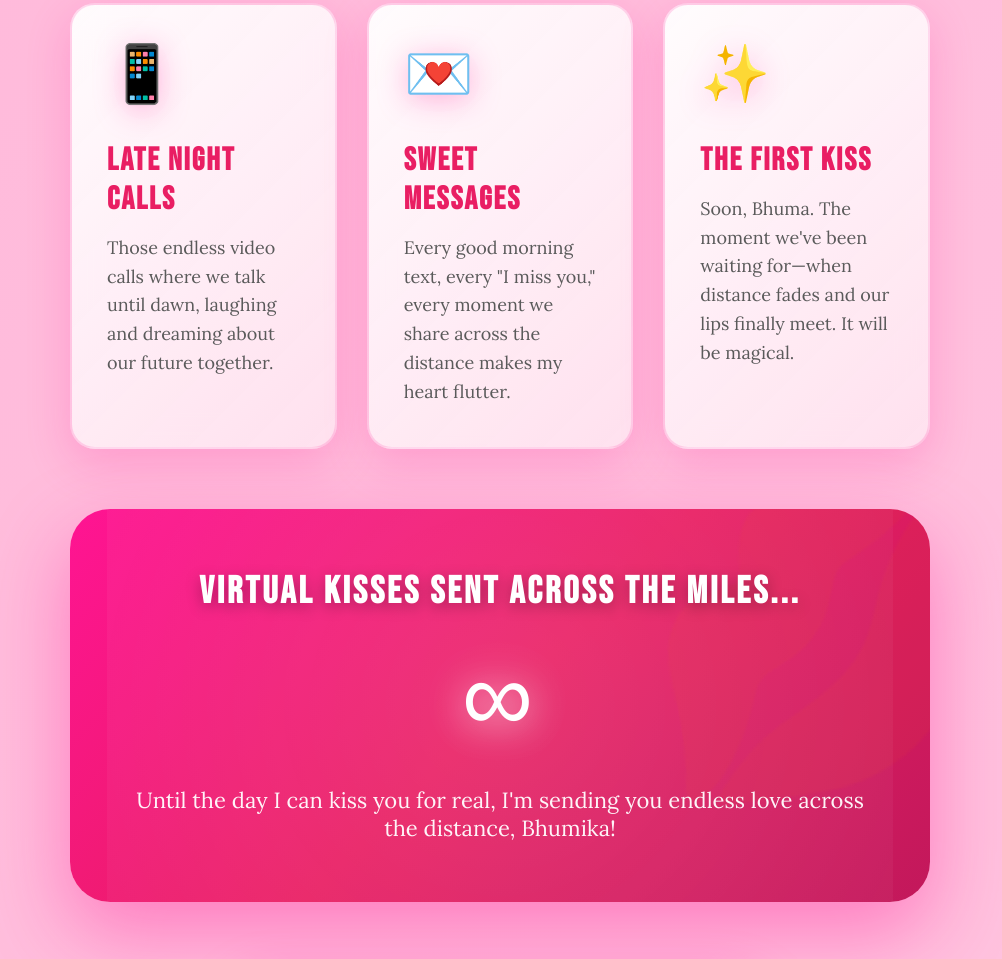
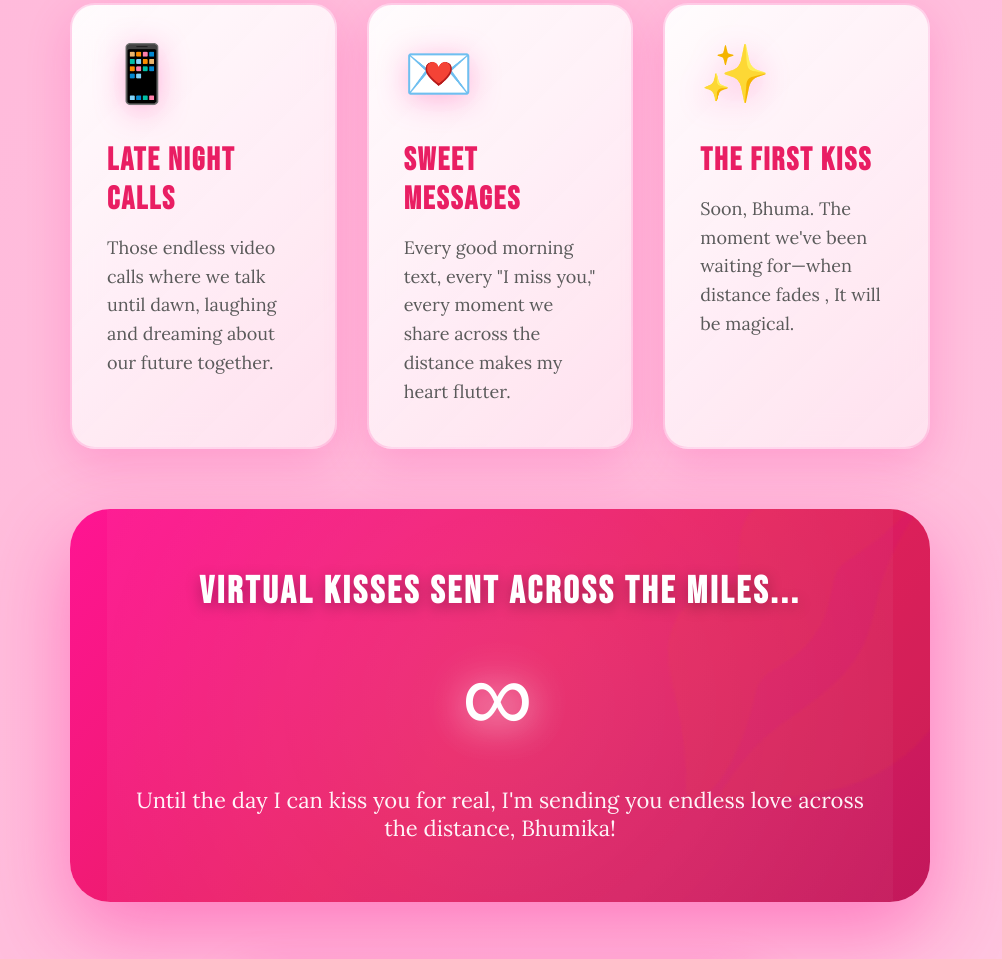
Before and after one commit to quantummonk013-oss/kissday, a plain HTML site: page index.html in a window 1280 px wide. Shown: the part 1797-2756 px from the top of the page, without its empty margins (140-1142 px from the left). Drawn offline with Linux system fonts and the light colour scheme.

Commit message:
Update index.html

```diff
--- a/index.html
+++ b/index.html
@@ -593,7 +593,7 @@
                 <div class="memory-item">
                     <span class="memory-icon">✨</span>
                     <h3>The First Kiss</h3>
-                    <p>Soon, Bhuma. The moment we've been waiting for—when distance fades and our lips finally meet. It will be magical.</p>
+                    <p>Soon, Bhuma. The moment we've been waiting for—when distance fades , It will be magical.</p>
                 </div>
             </div>
         </section>
```
